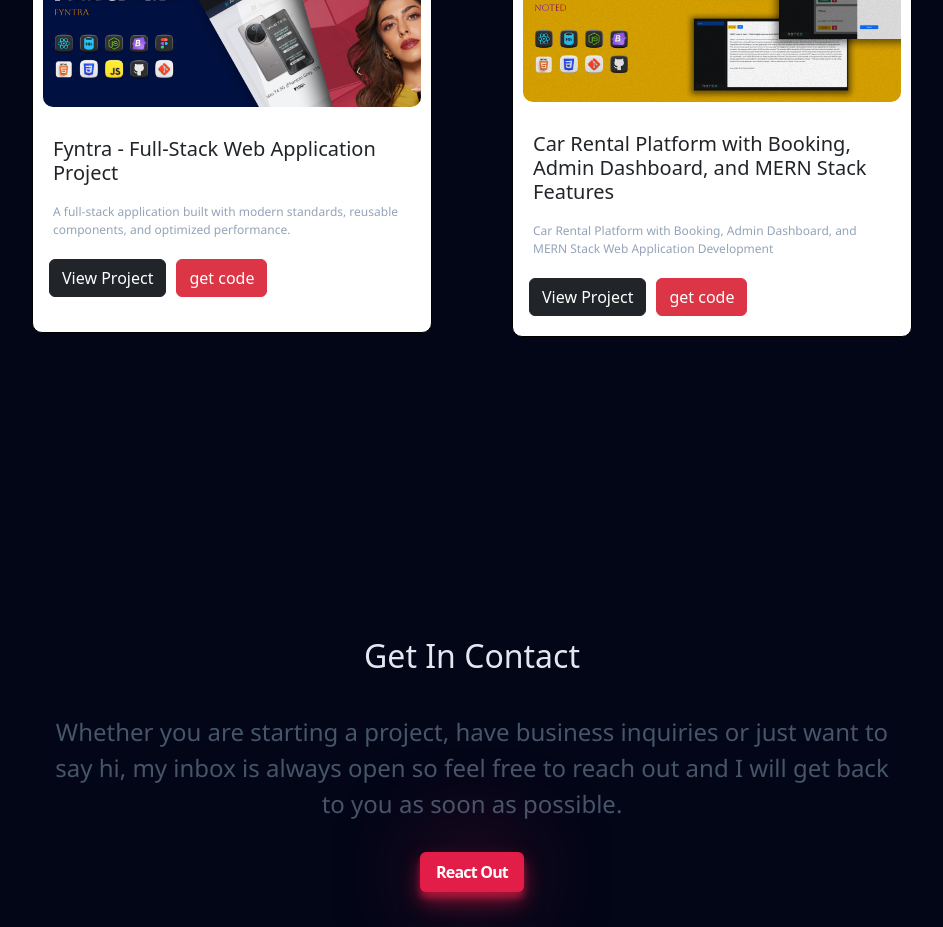
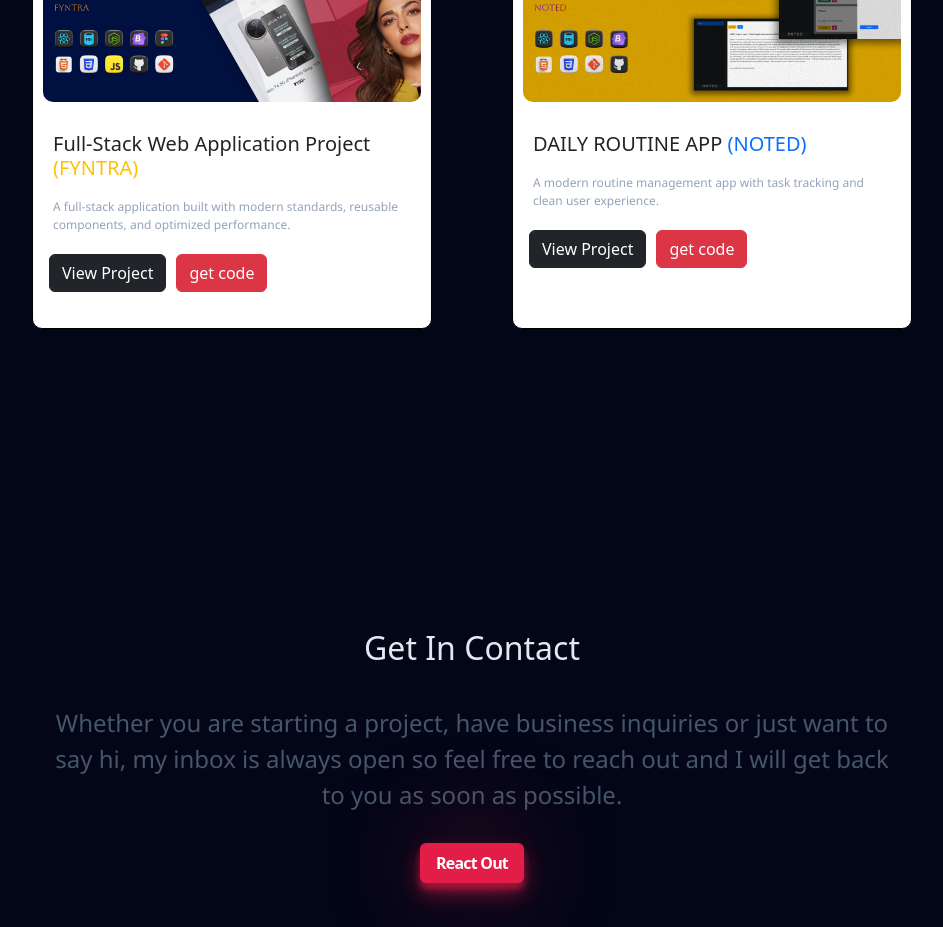
Before and after one commit to Veeresh36/veeresh, a React (Vite) app: page / in a window 1280 px wide. Shown: the part 3060-3987 px from the top of the page, without its empty margins (168-1111 px from the left). Built offline with nearby package versions, Linux system fonts and the light colour scheme.

Commit message:
updated resume and project in the portfolio

```diff
--- a/src/components/navbar.jsx
+++ b/src/components/navbar.jsx
@@ -54,7 +54,7 @@
               </svg>
             </button>
           </li>
-          <li><a href="" className={style.btn}>Resume</a></li>
+          <li><a href="./veeresh's ( CV ).pdf" target='_blanck' download={true} className={style.btn}>Resume</a></li>
         </ul>
 
         {/* Hamburger button */}
--- a/src/pages/poject.jsx
+++ b/src/pages/poject.jsx
@@ -7,25 +7,21 @@
 
 let projects = [
   {
-    title: 'Fyntra - Full-Stack Web Application Project',
+    title: <>Full-Stack Web Application Project <span className='text-warning'>(FYNTRA)</span></>,
     description: 'A full-stack application built with modern standards, reusable components, and optimized performance.',
     image: p1,
     viewPro: "https://fyntra-five.vercel.app/",
     getcode: "https://github.com/Veeresh36/fyntra"
   },
   {
-    title: 'Car Rental Platform with Booking, Admin Dashboard, and MERN Stack Features',
-    description: 'Car Rental Platform with Booking, Admin Dashboard, and MERN Stack Web Application Development',
+    title: <>DAILY ROUTINE APP <span className="text-primary">(NOTED)</span></>,
+    description: 'A modern routine management app with task tracking and clean user experience.',
     image: p3,
     viewPro: "https://todo-app-mu-amber-38.vercel.app/",
     getcode: "https://github.com/Veeresh36/Todo-app"
-  },
-  // {
-  //   title: 'Car Rental Platform with Booking, Admin Dashboard, and MERN Stack Features',
-  //   description: 'Car Rental Platform with Booking, Admin Dashboard, and MERN Stack Web Application Development',
-  //   image: p2
-  // }
+  }
 ];
+
 
 const Project = () => {
   return (
```
Also changed, not shown: 1 other file (tests, documents, lock files or other folders).
